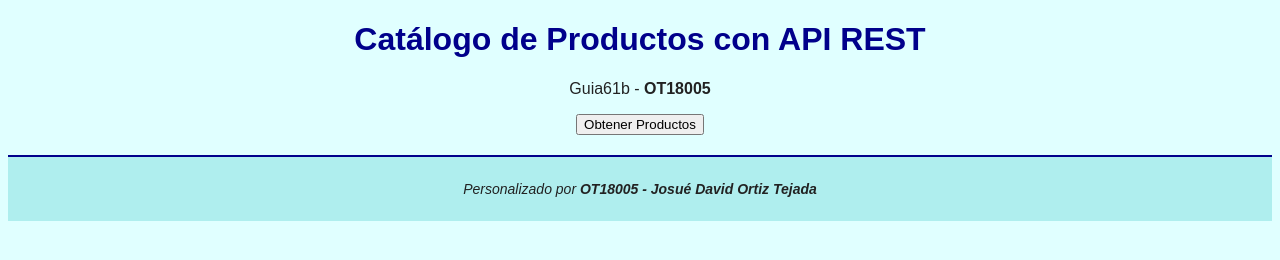
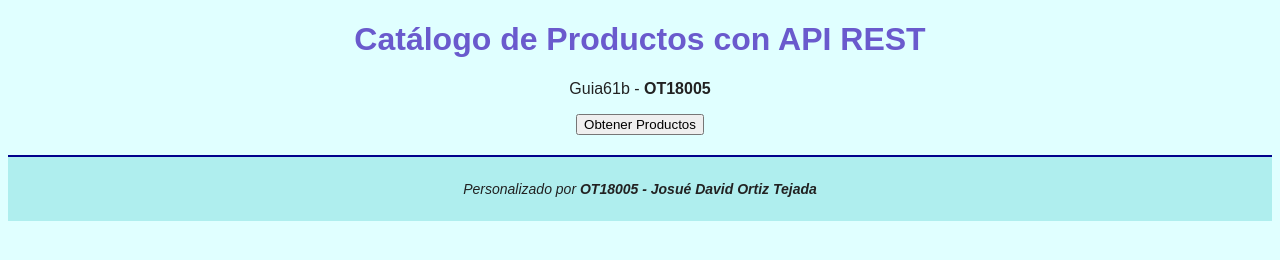
Before and after one commit to David-0717/ot18005-apirest, a plain HTML site: page index.html in a window 1280 px wide. Drawn offline with Linux system fonts and the light colour scheme.

Commit message:
Change h1 color from darkblue to #6A5ACD

```diff
--- a/estilo.css
+++ b/estilo.css
@@ -7,7 +7,7 @@ body {
 }
 
 h1 {
-    color: darkblue;
+    color: #6A5ACD;
 }
 
 footer {
```
